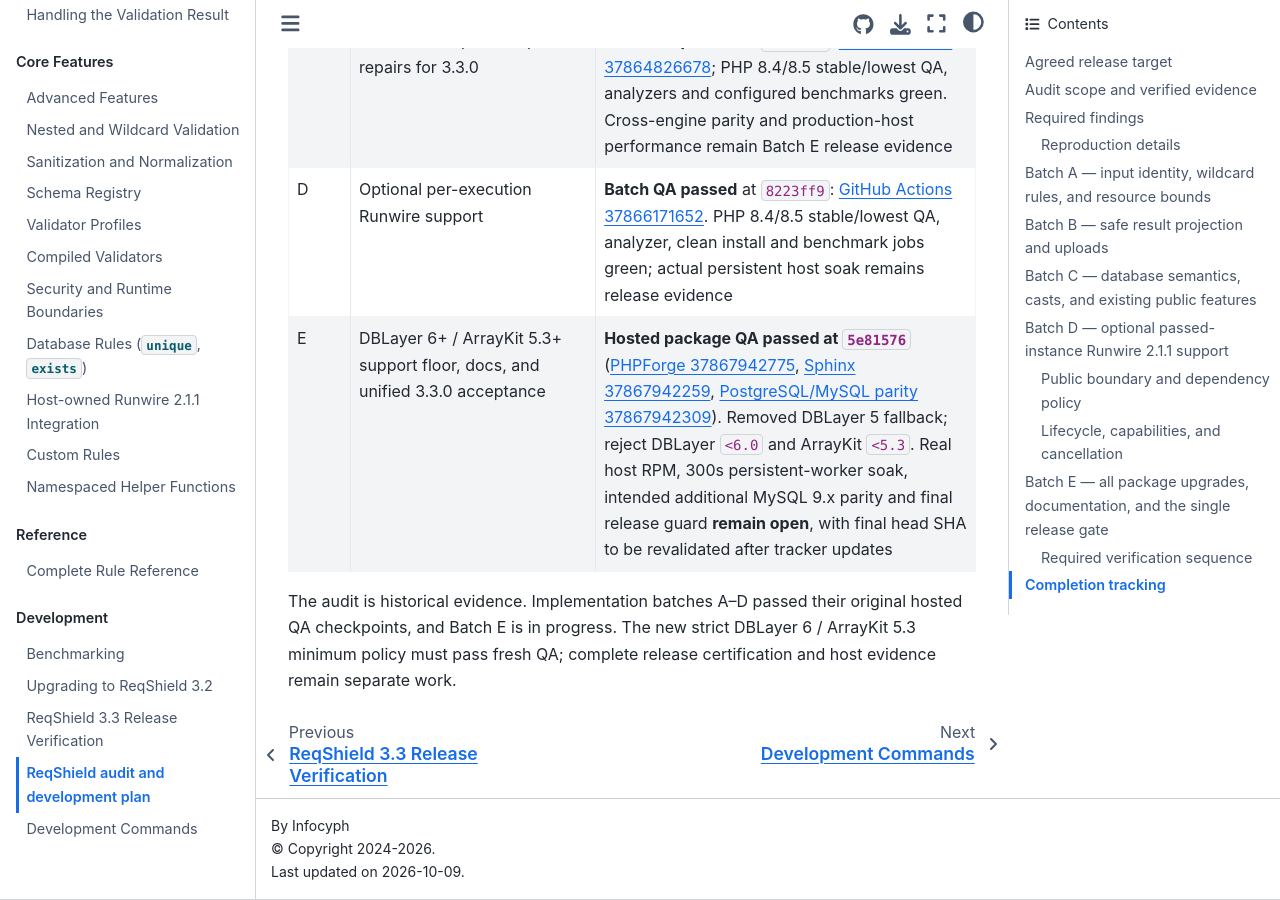
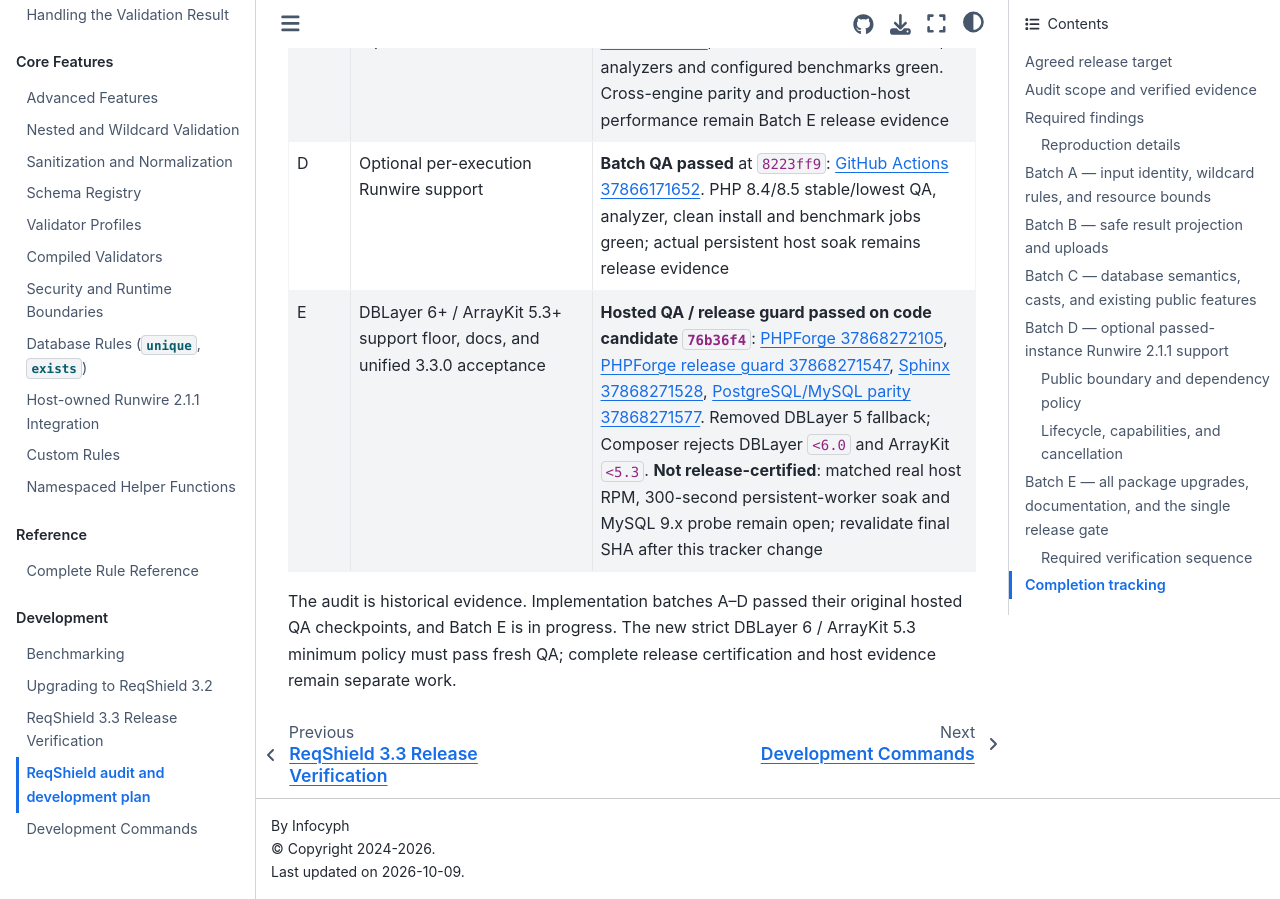
Before and after one commit to infocyph/ReqShield, a Sphinx documentation site: the page built from docs/plans/reqshield-3.3-audit-and-development-plan.md, in a window 1280 px wide and 900 px high, scrolled down 13903 px. Built offline with Sphinx 7.4.7 and the Sphinx Book theme 1.1.4, drawn with Linux system fonts in a browser that asks for light colours; pages that are not in the unit, such as notebooks, are missing from menus.

Commit message:
docs: synchronize strict DBLayer 6 acceptance tracker with hosted QA evidence

```diff
--- a/docs/plans/reqshield-3.3-audit-and-development-plan.md
+++ b/docs/plans/reqshield-3.3-audit-and-development-plan.md
@@ -192,6 +192,6 @@
 | B | Safe result projection and upload source boundary | **Batch QA passed** at `790f8a9`: [GitHub Actions 37863850902](https://github.com/infocyph/ReqShield/actions/runs/37863850902); PHP 8.4/8.5 stable/lowest QA, static analysis, and benchmarks green. Independent third-party PSR-7 and production-host probes remain final acceptance evidence |
 | C | SQL/cast/snapshot/export repairs for 3.3.0 | **Batch QA passed** at `9135b8d`: [GitHub Actions 37864826678](https://github.com/infocyph/ReqShield/actions/runs/37864826678); PHP 8.4/8.5 stable/lowest QA, analyzers and configured benchmarks green. Cross-engine parity and production-host performance remain Batch E release evidence |
 | D | Optional per-execution Runwire support | **Batch QA passed** at `8223ff9`: [GitHub Actions 37866171652](https://github.com/infocyph/ReqShield/actions/runs/37866171652). PHP 8.4/8.5 stable/lowest QA, analyzer, clean install and benchmark jobs green; actual persistent host soak remains release evidence |
-| E | DBLayer 6+ / ArrayKit 5.3+ support floor, docs, and unified 3.3.0 acceptance | **Hosted package QA passed at `5e81576`** ([PHPForge 37867942775](https://github.com/infocyph/ReqShield/actions/runs/37867942775), [Sphinx 37867942259](https://github.com/infocyph/ReqShield/actions/runs/37867942259), [PostgreSQL/MySQL parity 37867942309](https://github.com/infocyph/ReqShield/actions/runs/37867942309)). Removed DBLayer 5 fallback; reject DBLayer `<6.0` and ArrayKit `<5.3`. Real host RPM, 300s persistent-worker soak, intended additional MySQL 9.x parity and final release guard **remain open**, with final head SHA to be revalidated after tracker updates |
+| E | DBLayer 6+ / ArrayKit 5.3+ support floor, docs, and unified 3.3.0 acceptance | **Hosted QA / release guard passed on code candidate `76b36f4`**: [PHPForge 37868272105](https://github.com/infocyph/ReqShield/actions/runs/37868272105), [PHPForge release guard 37868271547](https://github.com/infocyph/ReqShield/actions/runs/37868271547), [Sphinx 37868271528](https://github.com/infocyph/ReqShield/actions/runs/37868271528), [PostgreSQL/MySQL parity 37868271577](https://github.com/infocyph/ReqShield/actions/runs/37868271577). Removed DBLayer 5 fallback; Composer rejects DBLayer `<6.0` and ArrayKit `<5.3`. **Not release-certified**: matched real host RPM, 300-second persistent-worker soak and MySQL 9.x probe remain open; revalidate final SHA after this tracker change |
 
 The audit is historical evidence. Implementation batches A–D passed their original hosted QA checkpoints, and Batch E is in progress. The new strict DBLayer 6 / ArrayKit 5.3 minimum policy must pass fresh QA; complete release certification and host evidence remain separate work.
--- a/docs/release-3.3-verification.rst
+++ b/docs/release-3.3-verification.rst
@@ -12,7 +12,7 @@
 * B: ``790f8a9``, hosted run ``37863850902``, passed.
 * C: ``9135b8d``, hosted run ``37864826678``, passed.
 * D: ``8223ff9``, hosted run ``37866171652``, passed.
-* E: hosted PHPForge/Sphinx and real MySQL/PostgreSQL SQL-parity suites passed at candidate `5e81576`; production-host RPM, persistent-worker soak, final release guard and tag decision are still open. The final PR SHA must be rechecked after any documentation updates.
+* E: PHPForge full matrix, PHPForge release guard, Sphinx and MySQL/PostgreSQL parity passed on code candidate ``76b36f4``. See GitHub Actions runs ``37868272105``, ``37868271547``, ``37868271528`` and ``37868271577``. Production-host RPM, persistent-worker soak and MySQL 9.x checks remain open. The final PR SHA must be rechecked after these documentation updates.
 
 Unverified Final Gates
 ----------------------
```
